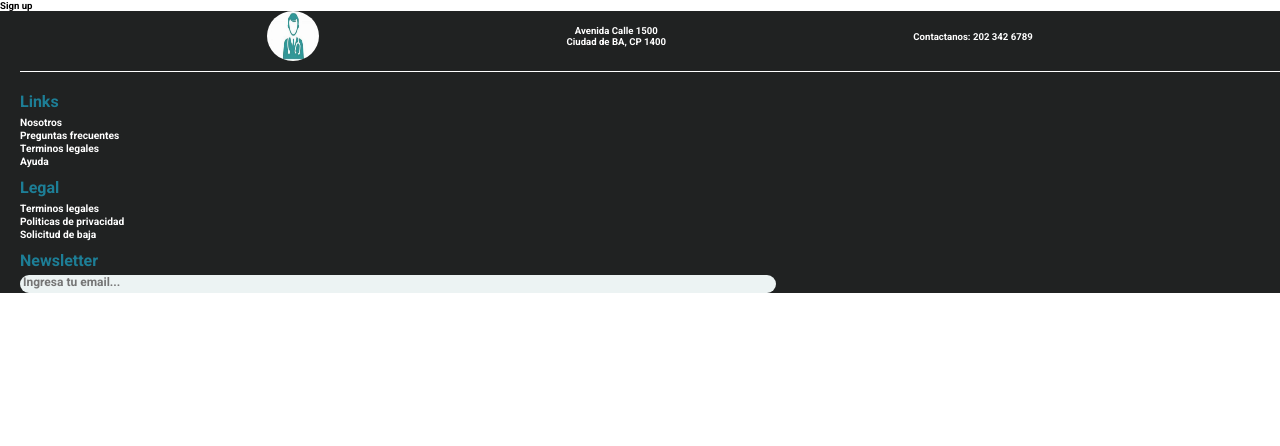
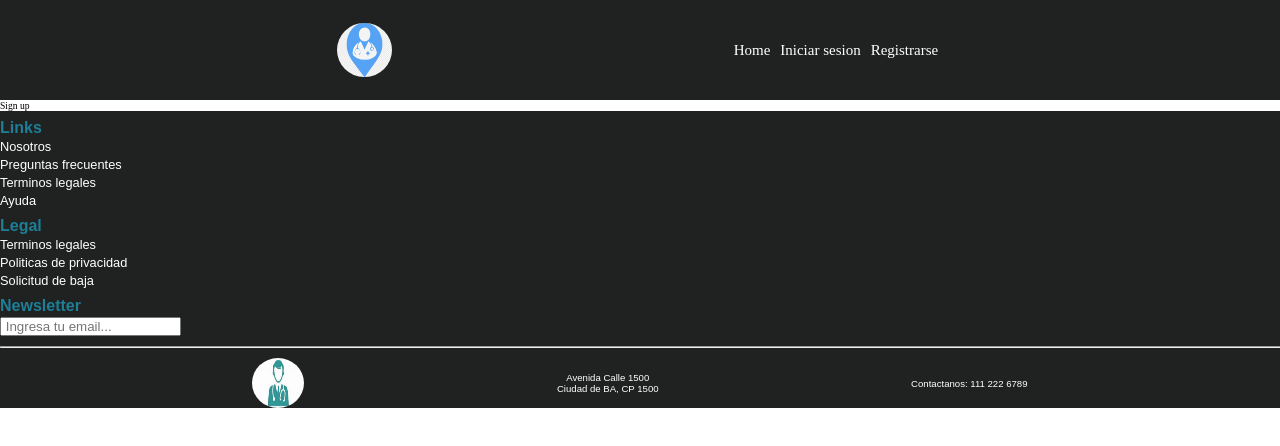
Before and after one commit to No-Country/C1-G4, a React (Create React App) app in the folder client/: page /signup in a window 1280 px wide. Shown: the top 446 px of the page. Built offline with nearby package versions, Linux system fonts and the light colour scheme.

Commit message:
comienzo de header y nav

```diff
--- a/client/src/App.css
+++ /dev/null
@@ -1,103 +0,0 @@
-@import url("https://fonts.googleapis.com/css2?family=Roboto:ital,wght@0,700;1,400&display=swap");
-
-:root {
-  /* Color definition */
-  --bg-color: #ffffff;
-  --success-color: #51aff2;
-  --primary-color: #044392;
-  --dark-font-color: #111111;
-  --light-font-color: #807d78;
-  --shadow: 0px 8px 20px 0px rgba(4, 67, 146, 0.17);
-
-  /* Fonts styles */
-  --font-family: "Roboto", sans-serif;
-  --base-font-size: 16px;
-  --h1-font-size: 54px;
-  --h2-font-size: 36px;
-  --h3-font-size: 24px;
-  --h5-font-size: 10.67px;
-  --h6-font-size: 7.11px;
-
-  /* Space definition */
-  --gap: 15px;
-  --line-height: 1.5;
-}
-
-/* Reset styles */
-
-/*** The new CSS Reset - version 1.2.0 (last updated 23.7.2021) ***/
-/*** https://css-tricks.com/an-interview-with-elad-shechter-on-the-new-css-reset/ ***/
-
-/* Remove all the styles of the "User-Agent-Stylesheet", except for the 'display' property */
-*:where(:not(iframe, canvas, img, svg, video):not(svg *)) {
-  all: unset;
-  display: revert;
-}
-
-/* Preferred box-sizing value */
-*,
-*::before,
-*::after {
-  box-sizing: border-box;
-}
-
-/*
-  Remove list styles (bullets/numbers)
-  in case you use it with normalize.css
-*/
-ol,
-ul {
-  list-style: none;
-}
-
-/* For images to not be able to exceed their container */
-img {
-  max-width: 100%;
-}
-
-/* Removes spacing between cells in tables */
-table {
-  border-collapse: collapse;
-}
-
-/* Revert the 'white-space' property for textarea elements on Safari */
-textarea {
-  white-space: revert;
-}
-
-/* Default styles configuration */
-
-* {
-  font-family: var(--font-family);
-}
-
-h1 {
-  font-size: var(--h1-font-size);
-  font-weight: bold;
-}
-
-h2 {
-  font-size: var(--h2-font-size);
-  font-weight: bold;
-}
-
-h3 {
-  font-size: var(--h3-font-size);
-  font-weight: bold;
-}
-
-h4,
-p {
-  font-size: var(--base-font-size);
-  font-weight: bold;
-}
-
-h5 {
-  font-size: var(--h5-font-size);
-  font-weight: bold;
-}
-
-h6 {
-  font-size: var(--h6-font-size);
-  font-weight: bold;
-}
--- a/client/src/App.js
+++ b/client/src/App.js
@@ -1,14 +1,14 @@
-import "./App.css";
 import React, { useEffect } from "react";
 import { useSelector, useDispatch } from "react-redux";
 import { BrowserRouter, Route, Routes } from "react-router-dom";
-import Footer from "./components/Footer/Footer.js";
+import Footer from "./components/Footer/Footer";
 
 import Home from "./pages/Home";
 import Signin from "./pages/Signin";
 import Signup from "./pages/Signup";
 
 import userActions from "./redux/actions/userActions";
+import Header from "./components/Header/Header";
 
 const App = () => {
   const user = useSelector((state) => state.auth.user);
@@ -22,6 +22,7 @@ const App = () => {
 
   return (
     <BrowserRouter>
+      <Header />
       <Routes>
         <Route path="/" element={<Home />} />
         <Route path="signin" element={<Signin />} />
--- a/client/src/components/Footer/Footer.js
+++ b/client/src/components/Footer/Footer.js
@@ -1,5 +1,5 @@
 import React, { Fragment } from "react";
-import styles from "../../styles/Footer.css";
+import styles from "../../styles/Footer.module.css";
 import logo from "../../images/logo.jpg";
 
 function Footer() {
@@ -8,16 +8,7 @@ function Footer() {
       <div>
         <footer>
           <div className="divfooter" style={styles}>
-            <div id="divcontacto">
-              <img id="logo" src={logo} alt="" />
-              <p>
-                Avenida Calle 1500 <br />
-                Ciudad de BA, CP 1400
-              </p>
-              <p>Contactanos: 202 342 6789</p>
-            </div>
-            <hr />
-            <div className="divs">
+            <div className={styles.divs}>
               <h4>Links</h4>
               <ul>
                 <li>
@@ -34,7 +25,7 @@ function Footer() {
                 </li>
               </ul>
             </div>
-            <div className="divs">
+            <div className={styles.divs}>
               <h4>Legal</h4>
               <ul>
                 <li>
@@ -48,12 +39,21 @@ function Footer() {
                 </li>
               </ul>
             </div>
-            <div className="divs">
+            <div className={styles.divs}>
               <h4>Newsletter</h4>
               <form action="#">
                 <input type="text" placeholder=" Ingresa tu email..." />
               </form>
             </div>
+          </div>
+          <hr />
+          <div className={styles.divcontacto}>
+            <img className={styles.logo} src={logo} alt="" />
+            <p>
+              Avenida Calle 1500 <br />
+              Ciudad de BA, CP 1500
+            </p>
+            <p>Contactanos: 111 222 6789</p>
           </div>
         </footer>
       </div>
--- a/client/src/components/Header/Header.js
+++ b/client/src/components/Header/Header.js
@@ -1,11 +1,23 @@
-import React from 'react'
+import React, { Fragment } from "react";
+import estilo from "../../styles/Header.module.css";
+import logo from "../../images/logo2.png";
 
-const Header = () => {
-   return (
-      <div>
-
+function Header() {
+  return (
+    <Fragment>
+      <div className={estilo.container}>
+        <img className={estilo.logo} alt="" src={logo} />
+        <div>
+          <nav>
+            <ul className={estilo.ulestilo}>
+              <li>Home</li>
+              <li>Iniciar sesion</li>
+              <li>Registrarse</li>
+            </ul>
+          </nav>
+        </div>
       </div>
-   )
+    </Fragment>
+  );
 }
-
-export default Header
+export default Header;
--- a/client/src/styles/Footer.css
+++ b/client/src/styles/Footer.module.css
@@ -3,18 +3,19 @@ p {
 }
 h4 {
   color: hsl(192, 68%, 35%);
-  padding-bottom: 5px;
 }
 
-ul,
-li {
+li a {
   font-size: 0.8em;
+  list-style: none;
+  text-decoration: none;
+  color: white;
 }
 
 hr {
   background-color: white;
   width: 100%;
-  height: 1px;
+  height: 0.1px;
   margin: 10px 0px 10px 0px;
 }
 
@@ -24,20 +25,16 @@ footer {
   font-family: Arial, Helvetica, sans-serif;
 }
 
-.divfooter {
-  margin-left: 20px;
+.divs {
+  padding-top: 8px;
 }
 
-.divs {
-  padding-top: 10px;
-}
-
-#logo {
+.logo {
   height: 50px;
   width: 52px;
   border-radius: 50%;
 }
-#divcontacto {
+.divcontacto {
   display: flex;
   justify-content: space-evenly;
   text-align: center;
@@ -45,11 +42,8 @@ footer {
 }
 
 form {
-  background-color: rgb(236, 243, 243);
   color: rgb(71, 69, 69);
   font-size: 12px;
   border-radius: 15px;
-  width: 60%;
-  height: 18px;
-  margin-bottom: 20px;
+  margin-top: 2px;
 }
--- /dev/null
+++ b/client/src/styles/Header.module.css
@@ -0,0 +1,39 @@
+* {
+  padding: 0;
+  margin: 0;
+}
+
+/*.hamburg {
+  height: 24px;
+  width: 24px;
+  background-color: rgb(32, 34, 34);
+  border-style: solid;
+  border-color: rgb(252, 249, 248);
+  border-width: 1px;
+}*/
+
+.container {
+  display: flex;
+  justify-content: space-evenly;
+  align-items: center;
+  background-color: rgb(32, 34, 34);
+  height: 100px;
+}
+.logo {
+  height: 54px;
+  width: 55px;
+  border-radius: 40px;
+}
+
+.ulestilo {
+  text-decoration: none;
+  list-style: none;
+  color: white;
+  text-align: center;
+}
+.ulestilo li {
+  display: inline-block;
+  padding: 5px;
+  color: white;
+  font-size: 15px;
+}
```
